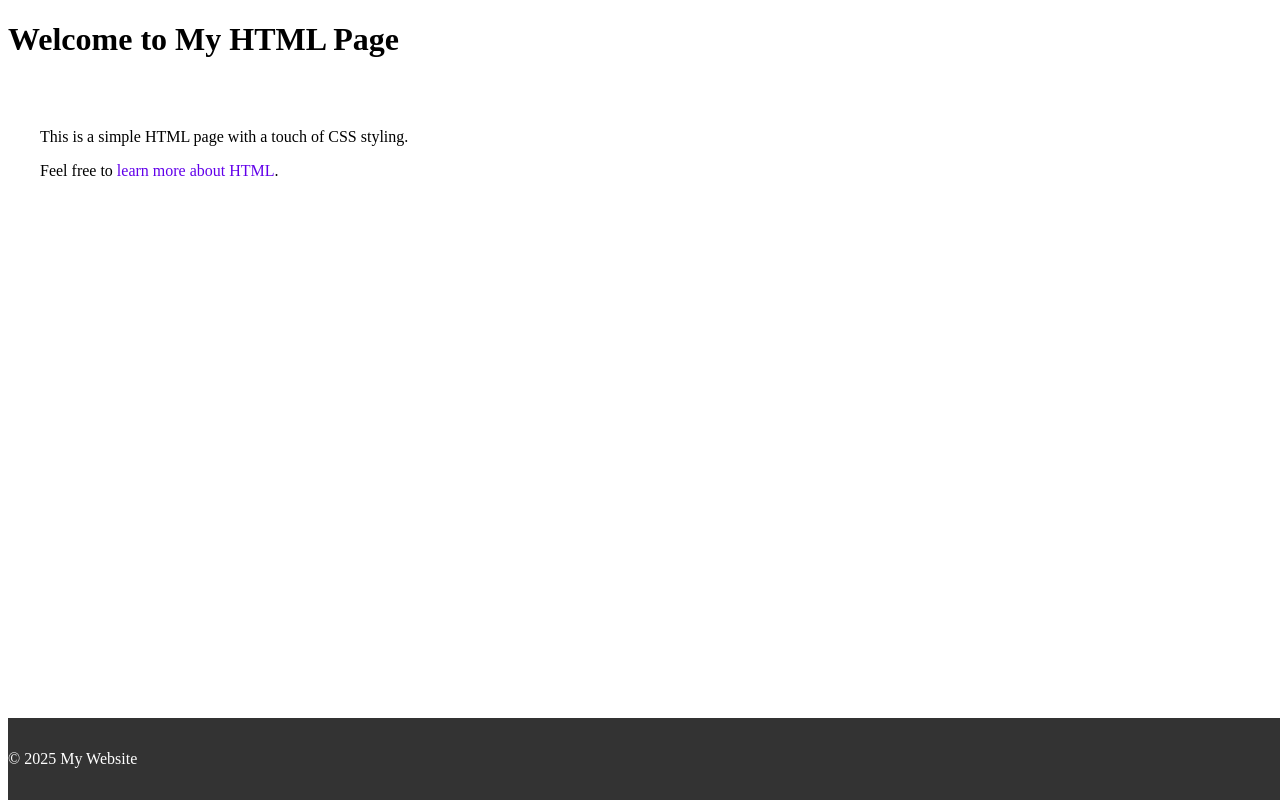
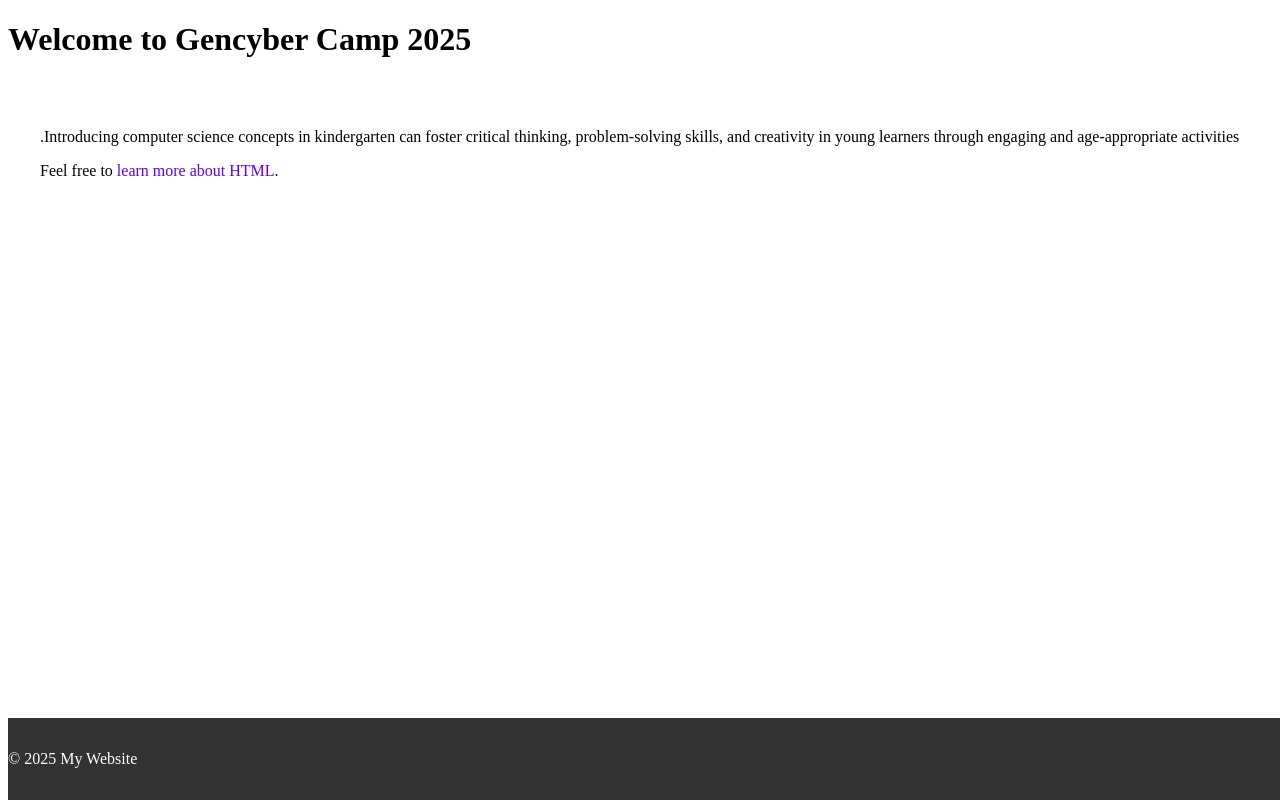
Before and after one commit to mphil25/mphil25.gethub.io, a plain HTML site: page index.html in a window 1280 px wide. Drawn offline with Linux system fonts and the light colour scheme.

Commit message:
Update index.html

```diff
--- a/index.html
+++ b/index.html
@@ -7,7 +7,6 @@
   <title><Gencyber Camp 2025></title>
   <style>
     body .
-</p>Introducing computer science concepts in kindergarten can foster critical thinking, problem-solving skills, and creativity in young learners through engaging and age-appropriate activities
 <ul>
           <li>
   <a href="https://www.example.com">Click here to visit Example</a>
@@ -45,10 +44,10 @@
 </head>
 <body>
   <header>
-    <h1>Welcome to My HTML Page</h1>
+    <h1>Welcome to Gencyber Camp 2025</h1>
   </header>
   <main>
-    <p>This is a simple HTML page with a touch of CSS styling.</p>
+    <p>.Introducing computer science concepts in kindergarten can foster critical thinking, problem-solving skills, and creativity in young learners through engaging and age-appropriate activities</p>
     <p>Feel free to <a href="https://www.w3schools.com/html/" target="_blank">learn more about HTML</a>.</p>
   </main>
   <footer>
```
